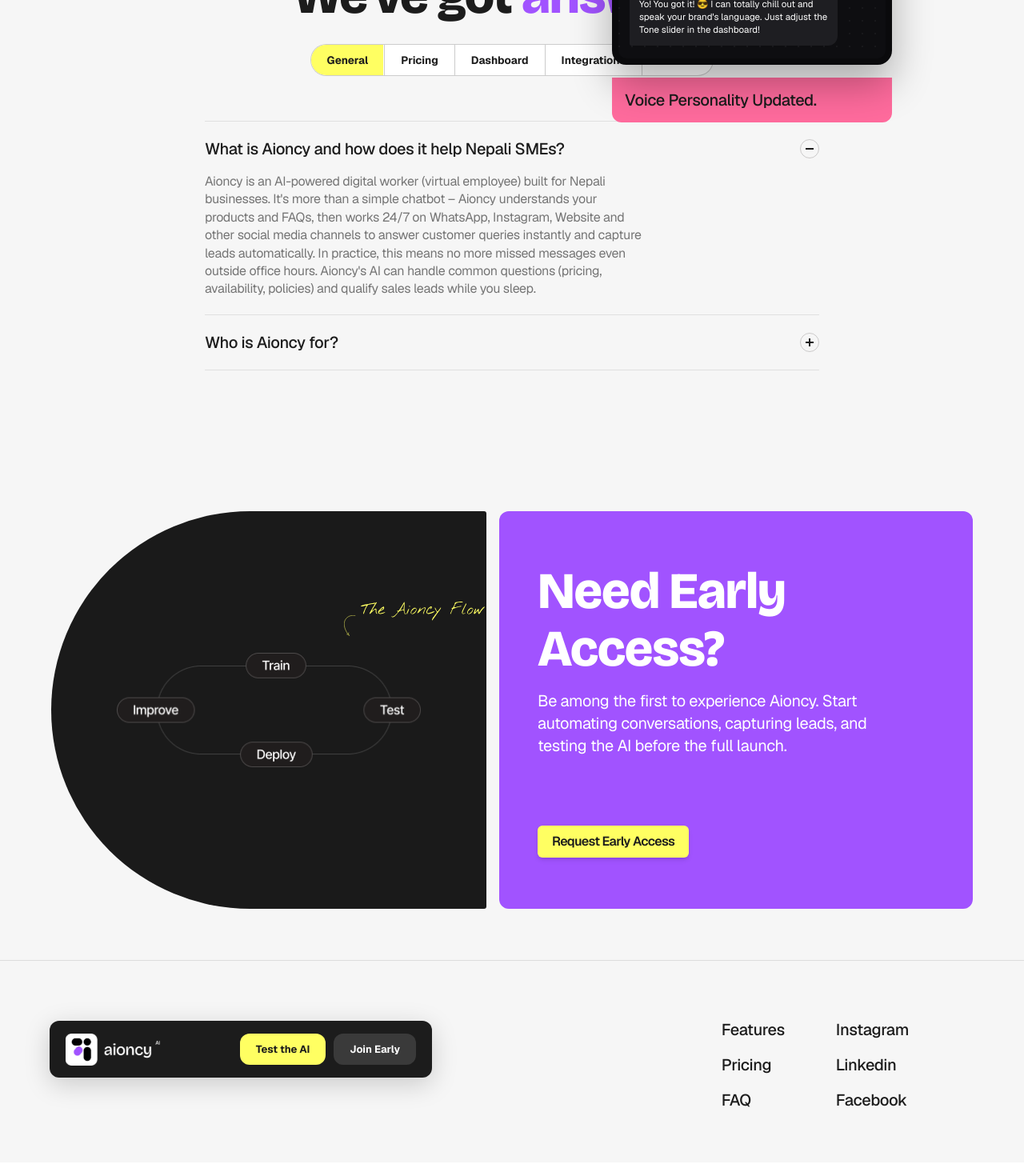
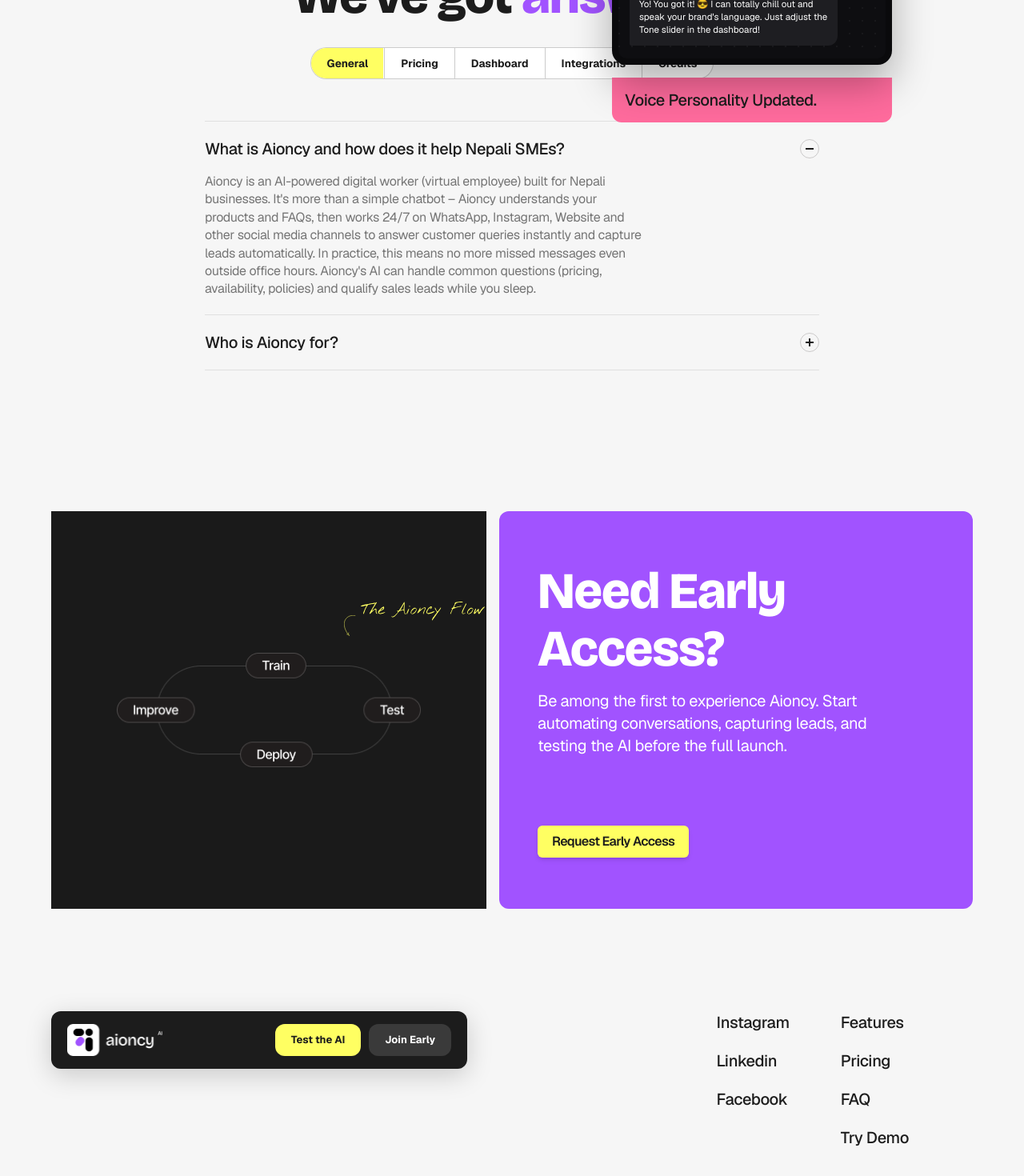
Before and after one commit to aioncy/aioncy-mvp, a Next.js app: page / in a window 1280 px wide. Shown: the part 5106-6576 px from the top of the page at 80% size. Built offline with nearby package versions, Linux system fonts and the light colour scheme.

Commit message:
review mobile design

```diff
--- a/src/components/ActiveWorkerSection.tsx
+++ b/src/components/ActiveWorkerSection.tsx
@@ -338,8 +338,10 @@
 
             <SlidePhone slide={slide} />
 
-            {idx === 0 && (
-              <div className="w-full flex items-center gap-4 mt-2 max-w-[290px]">
+          </div>
+        ))}
+
+        <div className="w-full flex items-center gap-4 mt-2 max-w-[290px] relative z-10">
           <Button className="flex-1">Test the AI</Button>
           <Button
             variant="secondary"
@@ -348,9 +350,6 @@
             Join Early
           </Button>
         </div>
-            )}
-          </div>
-        ))}
       </div>
 
       {/* DESKTOP LAYOUT (Sticky Slider) */}
--- a/src/components/EarlyAccessSection.tsx
+++ b/src/components/EarlyAccessSection.tsx
@@ -5,16 +5,17 @@
 
 export default function EarlyAccessSection() {
   return (
-    <section id="early-access" className="w-full px-6 py-16 bg-[#F6F6F6]">
-      <div className="css-container mx-auto flex flex-col sm:flex-row gap-3 sm:gap-4 items-stretch min-h-[497px]">
+    <section id="early-access" className="w-full px-4 sm:px-6 py-10 sm:py-16 bg-[#F6F6F6]">
+      <div className="css-container mx-auto flex flex-col sm:flex-row gap-3 sm:gap-4 items-stretch sm:min-h-[497px]">
         {/* Left: dark panel with semicircle left edge + flow image */}
         <div
-          className="flex items-center justify-center bg-[#1a1a1a] flex-1 min-h-[240px] sm:min-h-0 px-6 py-10 sm:py-8"
-          style={{ borderRadius: "999px 12px 12px 999px" }}
+          className="flex items-center justify-center bg-[#1a1a1a] flex-1 min-h-[240px] sm:min-h-0 px-6 py-10 sm:py-8 rounded-[12px] sm:rounded-none"
+          style={{ borderRadius: undefined }}
         >
+          <style>{`.early-access-dark { border-radius: 12px; } @media (min-width: 640px) { .early-access-dark { border-radius: 999px 12px 12px 999px; } }`}</style>
           <div className="relative w-full max-w-[380px]">
             {/* Cursive Yellow Callout */}
-            <div className="absolute -top-16 -right-20 hidden md:flex items-end gap-1.5 select-none pointer-events-none whitespace-nowrap z-20">
+            <div className="absolute -top-12 right-0 sm:-top-16 sm:-right-20 flex items-end gap-1.5 select-none pointer-events-none whitespace-nowrap z-20">
               {/* SVG Arrow */}
               <svg
                 width="15"
@@ -60,7 +61,7 @@
         </div>
 
         {/* Right: purple CTA card */}
-        <div className="flex-1 flex flex-col justify-between bg-aioncy rounded-[12px] px-12 py-16 gap-5">
+        <div className="flex-1 flex flex-col justify-between bg-aioncy rounded-[12px] px-8 sm:px-12 py-10 sm:py-16 gap-8 sm:gap-5">
           <div>
             <h2 className="text-white css-heading--h1 mb-4">
               Need Early
--- a/src/components/FaqSection.tsx
+++ b/src/components/FaqSection.tsx
@@ -98,6 +98,24 @@
   const [tabStyle, setTabStyle] = useState({ left: 0, width: 0 });
   const tabsRef = React.useRef<(HTMLButtonElement | null)[]>([]);
 
+  const scrollContainerRef = React.useRef<HTMLDivElement>(null);
+  const [canScrollLeft, setCanScrollLeft] = useState(false);
+  const [canScrollRight, setCanScrollRight] = useState(true);
+
+  const checkScroll = () => {
+    if (scrollContainerRef.current) {
+      const { scrollLeft, scrollWidth, clientWidth } = scrollContainerRef.current;
+      setCanScrollLeft(scrollLeft > 0);
+      setCanScrollRight(scrollLeft + clientWidth < scrollWidth - 2);
+    }
+  };
+
+  React.useEffect(() => {
+    checkScroll();
+    window.addEventListener("resize", checkScroll);
+    return () => window.removeEventListener("resize", checkScroll);
+  }, []);
+
   React.useEffect(() => {
     const activeIdx = CATEGORIES.findIndex((cat) => cat.id === activeCategory);
     const activeTab = tabsRef.current[activeIdx];
@@ -107,6 +125,8 @@
         width: activeTab.offsetWidth,
       });
     }
+    // Re-check scroll on category change in case layout shifts
+    checkScroll();
   }, [activeCategory]);
 
   return (
@@ -123,8 +143,20 @@
         </h2>
 
         {/* Tab Pills Bar Wrapper for Mobile Scrolling */}
-        <div className="w-full max-w-full overflow-x-auto pb-2 flex justify-center">
-          <div className="relative inline-flex items-center h-10 bg-white border border-[#00000033] rounded-full overflow-hidden select-none whitespace-nowrap min-w-max">
+        <div className="relative w-[calc(100%+3rem)] -mx-6 sm:w-full sm:mx-0 flex mb-2 sm:mb-0">
+          {/* Left Gradient Shadow */}
+          <div
+            className={`absolute top-0 left-0 bottom-0 w-12 bg-gradient-to-r from-[#F6F6F6] to-transparent z-20 pointer-events-none transition-opacity duration-300 ${
+              canScrollLeft ? "opacity-100" : "opacity-0"
+            }`}
+          />
+
+          <div
+            ref={scrollContainerRef}
+            onScroll={checkScroll}
+            className="w-full overflow-x-auto flex justify-start sm:justify-center px-6 sm:px-0 [scrollbar-width:none] [&::-webkit-scrollbar]:hidden py-1"
+          >
+            <div className="relative inline-flex items-center h-10 bg-white border border-[#00000033] rounded-full overflow-hidden select-none whitespace-nowrap shrink-0">
               {/* Sliding Pill Background */}
               <div
                 className="absolute top-0 bottom-0 bg-utility-yellow transition-all duration-300 ease-out z-0"
@@ -160,6 +192,14 @@
                 );
               })}
             </div>
+          </div>
+
+          {/* Right Gradient Shadow */}
+          <div
+            className={`absolute top-0 right-0 bottom-0 w-12 bg-gradient-to-l from-[#F6F6F6] to-transparent z-20 pointer-events-none transition-opacity duration-300 ${
+              canScrollRight ? "opacity-100" : "opacity-0"
+            }`}
+          />
         </div>
       </div>
 
--- a/src/components/Footer.tsx
+++ b/src/components/Footer.tsx
@@ -1,13 +1,16 @@
 "use client";
 
-import React, { useState } from "react";
+import React from "react";
 import Link from "next/link";
+import Image from "next/image";
+import Button from "@/components/Button";
 import FooterBrandBar, { FooterBrandAnchor } from "@/components/FooterBrandBar";
 
 const NAV_LINKS = [
   { label: "Features", href: "#features" },
   { label: "Pricing", href: "#pricing" },
   { label: "FAQ", href: "#faq" },
+  { label: "Try Demo", href: "#demo" },
 ];
 
 const SOCIAL_LINKS = [
@@ -16,34 +19,43 @@
   { label: "Facebook", href: "https://facebook.com" },
 ];
 
-function FooterAccordion({
-  title,
-  links,
-  isExternal = false,
-}: {
-  title: string;
-  links: any[];
-  isExternal?: boolean;
-}) {
-  const [isOpen, setIsOpen] = useState(false);
+export default function Footer() {
+  return (
+    <>
+      <FooterBrandBar />
 
-  return (
-    <div className="border-b border-border-light/50 py-4 lg:border-none lg:py-0 w-full lg:w-auto">
-      <button
-        onClick={() => setIsOpen(!isOpen)}
-        className="flex items-center justify-between w-full lg:hidden text-[16px] font-bold text-neutral-black"
-      >
-        <span>{title}</span>
-        <span className="text-xl font-light">{isOpen ? "-" : "+"}</span>
-      </button>
+      <footer className="css-container w-full bg-[#F6F6F6]">
+        <div className="mx-auto lg:px-6 py-10 lg:py-16">
+          <div className="flex flex-col lg:flex-row lg:items-start justify-between gap-12 lg:gap-16 xl:gap-24">
+            {/* Mobile-only static brand card */}
+            <div className="lg:hidden">
+              <div className="inline-flex w-full flex-col gap-4 bg-neutral-black rounded-[12px] p-4 align-left">
+                <Image
+                  alt="Aioncy"
+                  src="/logo.svg"
+                  width={160}
+                  height={54}
+                  className="h-10 w-fit shrink-0 mb-8"
+                />
+                <div className="flex items-center gap-2.5">
+                  <Button size="small">Test the AI</Button>
+                  <Button variant="dark" size="small">
+                    Join Early
+                  </Button>
+                </div>
+              </div>
+            </div>
 
-      {/* Desktop always shows, Mobile toggles */}
-      <nav
-        className={`flex-col gap-4 pt-4 lg:pt-2 lg:flex ${isOpen ? "flex" : "hidden"}`}
-        aria-label={title}
-      >
-        {links.map((link) =>
-          isExternal ? (
+            {/* Brand anchor (desktop only) */}
+            <div className="hidden lg:block flex-1 max-w-[680px]">
+              <FooterBrandAnchor />
+            </div>
+
+            {/* Link columns */}
+            <div className="w-full lg:w-auto flex flex-row lg:flex-row justify-between sm:justify-start gap-16 lg:gap-16 pr-4 lg:pr-20 pl-4 lg:pl-0">
+              {/* Socials column */}
+              <nav className="flex flex-col gap-5" aria-label="Socials">
+                {SOCIAL_LINKS.map((link) => (
                   <a
                     key={link.label}
                     href={link.href}
@@ -53,7 +65,12 @@
                   >
                     {link.label}
                   </a>
-          ) : (
+                ))}
+              </nav>
+
+              {/* Product column */}
+              <nav className="flex flex-col gap-5" aria-label="Product">
+                {NAV_LINKS.map((link) => (
                   <Link
                     key={link.label}
                     href={link.href}
@@ -61,32 +78,8 @@
                   >
                     {link.label}
                   </Link>
-          ),
-        )}
+                ))}
               </nav>
-    </div>
-  );
-}
-
-export default function Footer() {
-  return (
-    <>
-      <FooterBrandBar />
-
-      <footer className="css-container w-full bg-[#F6F6F6] border-t border-border-light/50">
-        <div className="mx-auto px-6 py-10 lg:py-16">
-          <div className="flex flex-col lg:flex-row lg:items-start justify-between gap-8 lg:gap-16 xl:gap-24">
-            <div className="flex-1 max-w-[680px]">
-              <FooterBrandAnchor />
-            </div>
-
-            <div className="w-full lg:w-auto flex flex-col lg:flex-row gap-0 lg:gap-16 pr-20">
-              <FooterAccordion title="Product" links={NAV_LINKS} />
-              <FooterAccordion
-                title="Socials"
-                links={SOCIAL_LINKS}
-                isExternal
-              />
             </div>
           </div>
         </div>
--- a/src/components/FooterBrandBar.tsx
+++ b/src/components/FooterBrandBar.tsx
@@ -86,7 +86,7 @@
   return (
     <div
       ref={barRef}
-      className={`fixed rounded-[12px] z-50 flex items-center bg-neutral-black shadow-[0_8px_32px_rgba(0,0,0,0.18)] transition-[border-radius,padding] duration-300 ease-out ${
+      className={`hidden lg:flex fixed rounded-[12px] z-50 items-center bg-neutral-black shadow-[0_8px_32px_rgba(0,0,0,0.18)] transition-[border-radius,padding] duration-300 ease-out ${
         expanded ? "justify-between" : "justify-start"
       }`}
       style={{
--- a/src/components/HeroCardArc.tsx
+++ b/src/components/HeroCardArc.tsx
@@ -57,7 +57,8 @@
   return (
     <div className="hero-card-arc">
       <div className="arc-viewport" aria-hidden="true" tabIndex={-1}>
-        <div className="arc-orbit orbit-desktop">
+        {/* Desktop Orbit (20 cards) - Hidden on mobile, visible on sm and up */}
+        <div className="arc-orbit hidden lg:block">
           {orbitCardsDesktop.map(({ card, angle }, index) => (
             <div
               key={`desktop-${card.title}-${index}`}
@@ -74,7 +75,8 @@
             </div>
           ))}
         </div>
-        <div className="arc-orbit orbit-mobile">
+        {/* Mobile Orbit (10 cards) - Visible on mobile, hidden on sm and up */}
+        <div className="arc-orbit block lg:hidden">
           {orbitCardsMobile.map(({ card, angle }, index) => (
             <div
               key={`mobile-${card.title}-${index}`}
```
Also changed, not shown: src/app/globals.scss (+7 -21 lines), src/app/page.tsx (+7 -6 lines), src/components/PricingSection.tsx (+36 -4 lines), public/logo.svg. Lines whose indentation alone changed are shown as unchanged.
